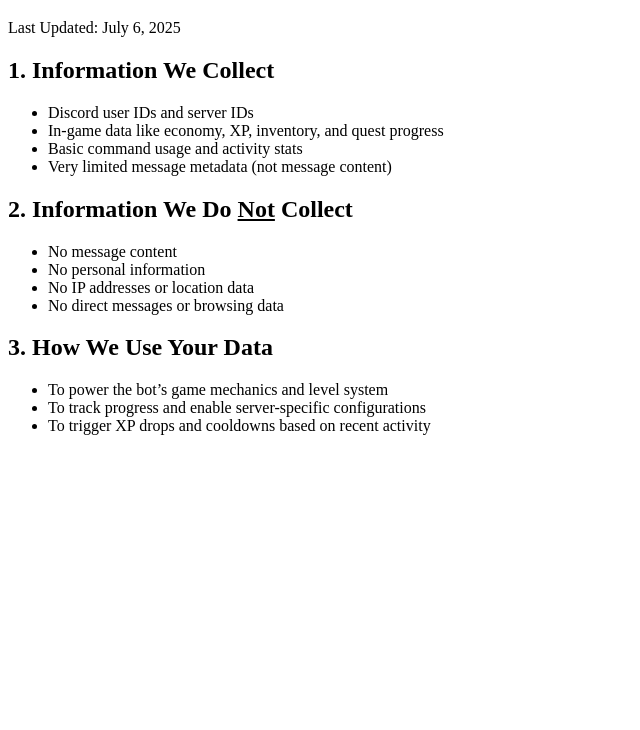
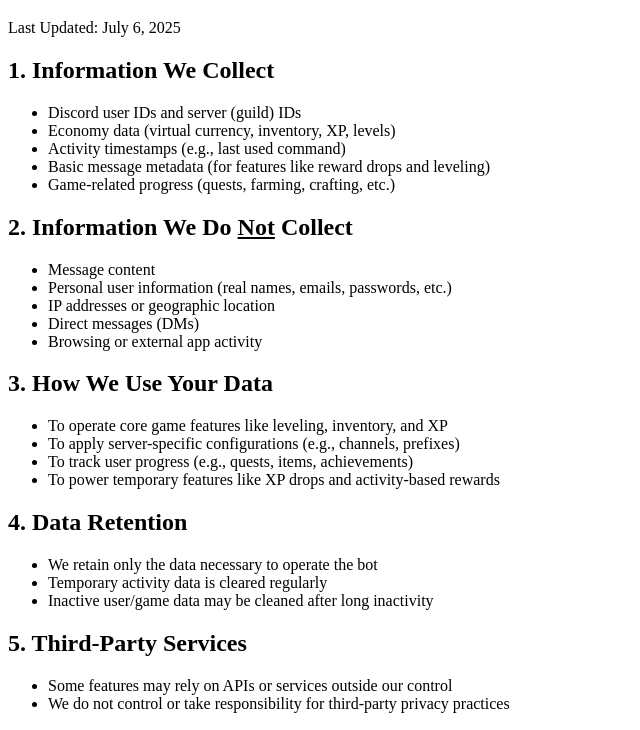
Before and after one commit to Yaged1366/Tiko-ToS, a plain HTML site: page privacy.html in a window 1280 px wide. Shown: the part 62-792 px from the top of the page, without its empty margins (0-640 px from the left). Drawn offline with Linux system fonts and the light colour scheme.

Commit message:
Update privacy.html

```diff
--- a/privacy.html
+++ b/privacy.html
@@ -10,27 +10,47 @@
 
   <h2>1. Information We Collect</h2>
   <ul>
-    <li>Discord user IDs and server IDs</li>
-    <li>In-game data like economy, XP, inventory, and quest progress</li>
-    <li>Basic command usage and activity stats</li>
-    <li>Very limited message metadata (not message content)</li>
+    <li>Discord user IDs and server (guild) IDs</li>
+    <li>Economy data (virtual currency, inventory, XP, levels)</li>
+    <li>Activity timestamps (e.g., last used command)</li>
+    <li>Basic message metadata (for features like reward drops and leveling)</li>
+    <li>Game-related progress (quests, farming, crafting, etc.)</li>
   </ul>
 
   <h2>2. Information We Do <u>Not</u> Collect</h2>
   <ul>
-    <li>No message content</li>
-    <li>No personal information</li>
-    <li>No IP addresses or location data</li>
-    <li>No direct messages or browsing data</li>
+    <li>Message content</li>
+    <li>Personal user information (real names, emails, passwords, etc.)</li>
+    <li>IP addresses or geographic location</li>
+    <li>Direct messages (DMs)</li>
+    <li>Browsing or external app activity</li>
   </ul>
 
   <h2>3. How We Use Your Data</h2>
   <ul>
-    <li>To power the bot’s game mechanics and level system</li>
-    <li>To track progress and enable server-specific configurations</li>
-    <li>To trigger XP drops and cooldowns based on recent activity</li>
+    <li>To operate core game features like leveling, inventory, and XP</li>
+    <li>To apply server-specific configurations (e.g., channels, prefixes)</li>
+    <li>To track user progress (e.g., quests, items, achievements)</li>
+    <li>To power temporary features like XP drops and activity-based rewards</li>
   </ul>
 
+  <h2>4. Data Retention</h2>
+  <ul>
+    <li>We retain only the data necessary to operate the bot</li>
+    <li>Temporary activity data is cleared regularly</li>
+    <li>Inactive user/game data may be cleaned after long inactivity</li>
+  </ul>
 
+  <h2>5. Third-Party Services</h2>
+  <ul>
+    <li>Some features may rely on APIs or services outside our control</li>
+    <li>We do not control or take responsibility for third-party privacy practices</li>
+  </ul>
+
+  <h2>6. Changes to This Policy</h2>
+  <p>This policy may be updated at any time. Continued use of the bot implies acceptance of the current version.</p>
+
+  <h2>8. Contact</h2>
+  <p>If you have any questions or concerns, contact us through our support server. https://discord.gg/3rCkqMGn </p>
 </body>
 </html>
```
